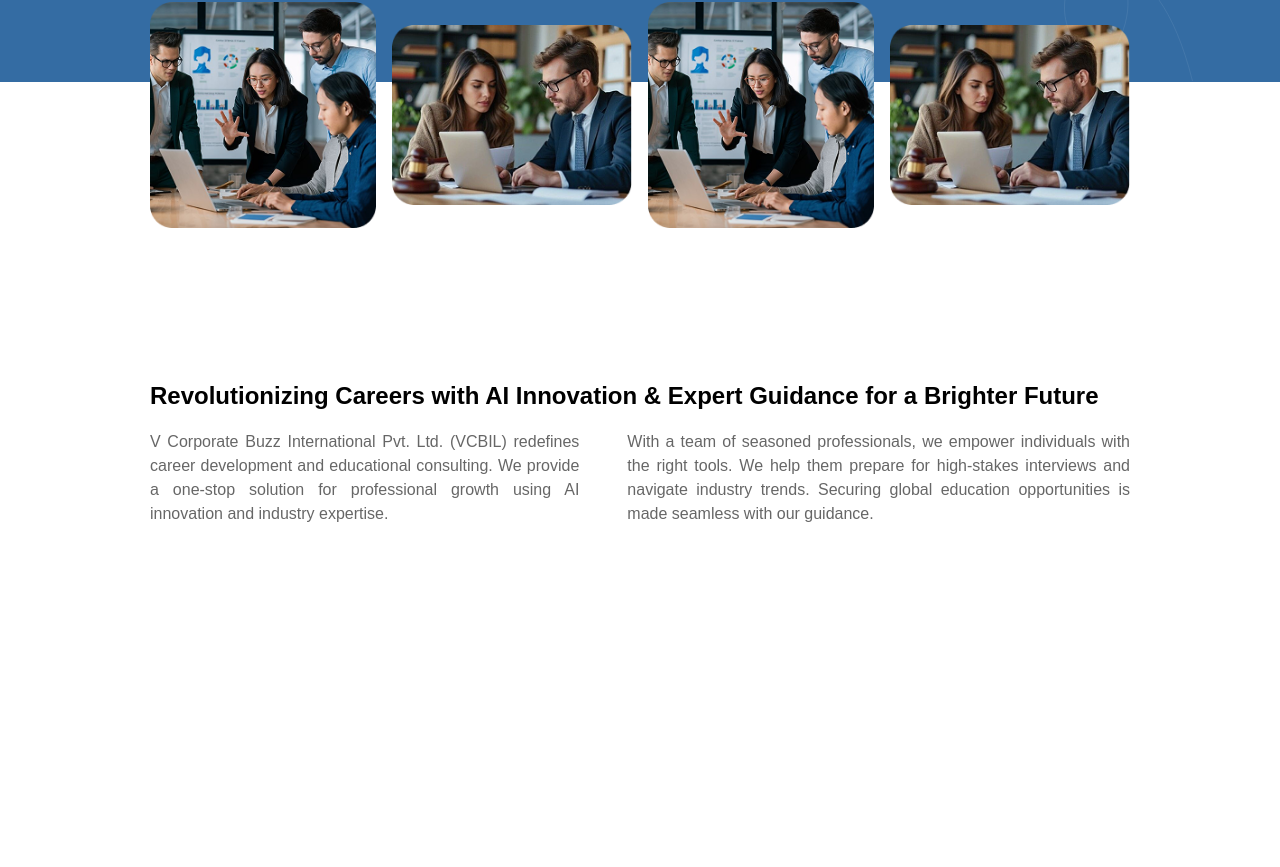
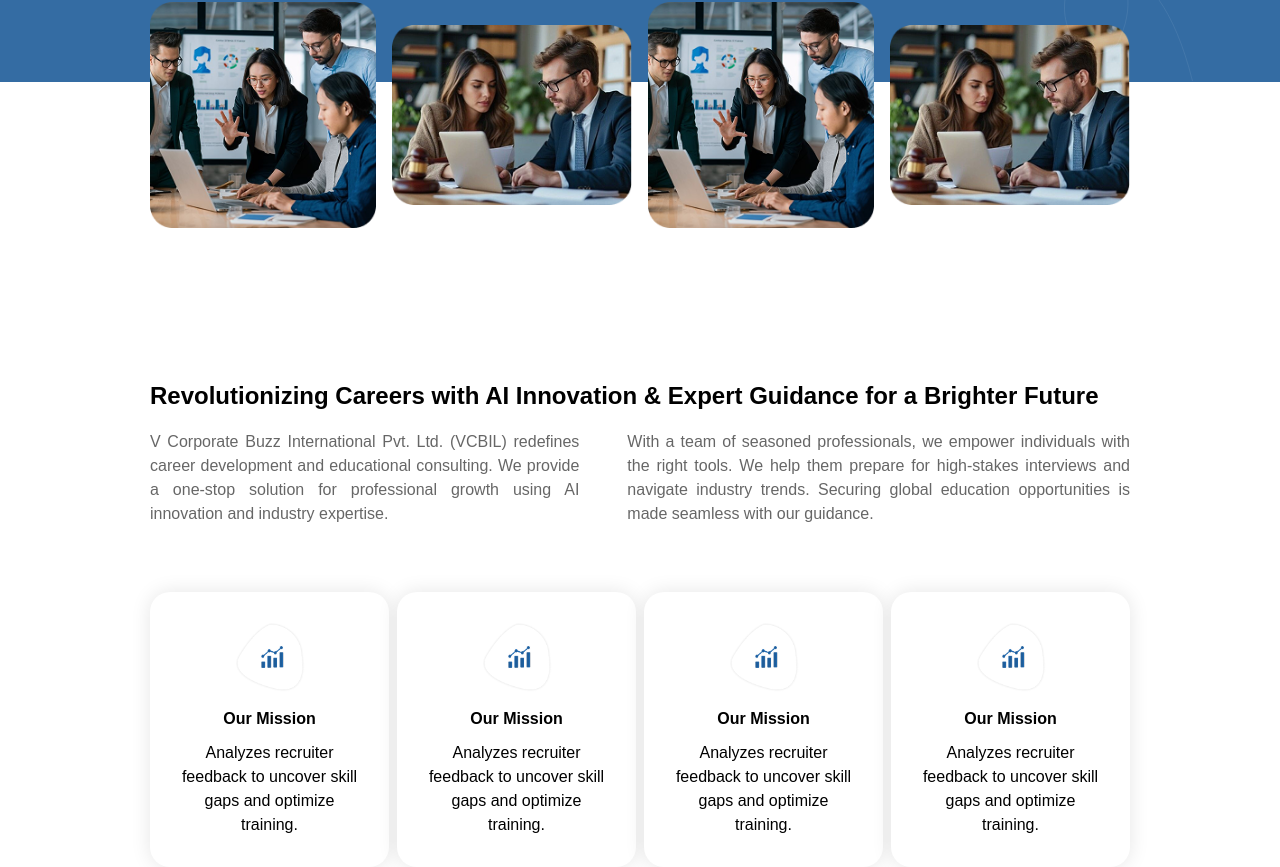
Before and after one commit to MounikaDarru/V_Buzz, a React (Vite) app: page /about-us in a window 1280 px wide. Shown: the part 294-1161 px from the top of the page. Before the commit the page ends 836 px from the top, so only its background shows below. Built offline with nearby package versions, Linux system fonts and the light colour scheme.

Commit message:
About Us/Our Values

```diff
--- /dev/null
+++ b/src/components/about us/Our Values.jsx
@@ -0,0 +1,67 @@
+import React from 'react'
+
+import ourmission from '../../assets/our mission.png'
+
+const OurValues = () => {
+  return (
+    <div className='bg-white mx-[50px] md:mx-[150px] mt-[50px] text-center grid grid-cols-1 sm:grid-cols-2 xl:grid-cols-4 gap-6 sm:gap-2 justify-items-center'>
+        <div className='bg-white shadow-custom-nav p-[24px] sm:p-[50px] xl:p-[30px] rounded-[20px] min-w-[200px] max-w-[350px] lg:max-w-[500px]'>
+            <div className="flex items-center justify-center">
+                <img
+                    src={ourmission}
+                    className='w-[70px] h-[70px]'
+                    alt="Our Mission"
+                />
+            </div>
+            <h1 className='text-[16px] font-bold text-black mt-[15px]'>Our Mission</h1>
+            <p className='text-[16px] font-medium text-black mt-[10px]'>
+                Analyzes recruiter feedback to uncover skill gaps and optimize training.
+            </p>
+        </div>
+
+        <div className='bg-white shadow-custom-nav p-[24px] sm:p-[50px] xl:p-[30px] rounded-[20px] min-w-[200px] max-w-[350px] lg:max-w-[500px]'>
+            <div className="flex items-center justify-center">
+                <img
+                    src={ourmission}
+                    className='w-[70px] h-[70px]'
+                    alt="Our Mission"
+                />
+            </div>
+            <h1 className='text-[16px] font-bold text-black mt-[15px]'>Our Mission</h1>
+            <p className='text-[16px] font-medium text-black mt-[10px]'>
+                Analyzes recruiter feedback to uncover skill gaps and optimize training.
+            </p>
+        </div>
+
+        <div className='bg-white shadow-custom-nav p-[24px] sm:p-[50px] xl:p-[30px] rounded-[20px] min-w-[200px] max-w-[350px] lg:max-w-[500px]'>
+            <div className="flex items-center justify-center">
+                <img
+                    src={ourmission}
+                    className='w-[70px] h-[70px]'
+                    alt="Our Mission"
+                />
+            </div>
+            <h1 className='text-[16px] font-bold text-black mt-[15px]'>Our Mission</h1>
+            <p className='text-[16px] font-medium text-black mt-[10px]'>
+                Analyzes recruiter feedback to uncover skill gaps and optimize training.
+            </p>
+        </div>
+
+        <div className='bg-white shadow-custom-nav p-[24px] sm:p-[50px] xl:p-[30px] rounded-[20px] min-w-[200px] max-w-[350px] lg:max-w-[500px]'>
+            <div className="flex items-center justify-center">
+                <img
+                    src={ourmission}
+                    className='w-[70px] h-[70px]'
+                    alt="Our Mission"
+                />
+            </div>
+            <h1 className='text-[16px] font-bold text-black mt-[15px]'>Our Mission</h1>
+            <p className='text-[16px] font-medium text-black mt-[10px]'>
+                Analyzes recruiter feedback to uncover skill gaps and optimize training.
+            </p>
+        </div>
+    </div>
+  )
+}
+
+export default OurValues
--- a/src/pages/AboutUs.jsx
+++ b/src/pages/AboutUs.jsx
@@ -2,12 +2,14 @@ import React from 'react'
 
 import NavBar from '../components/NavBar'
 import Hero from '../components/about us/Hero'
+import OurValues from '../components/about us/Our Values'
 
 const AboutUs = () => {
   return (
     <>
         <NavBar />
         <Hero />
+        <OurValues />
     </>
   )
 }
```
Also changed, not shown: src/assets/our mission.png (added).
